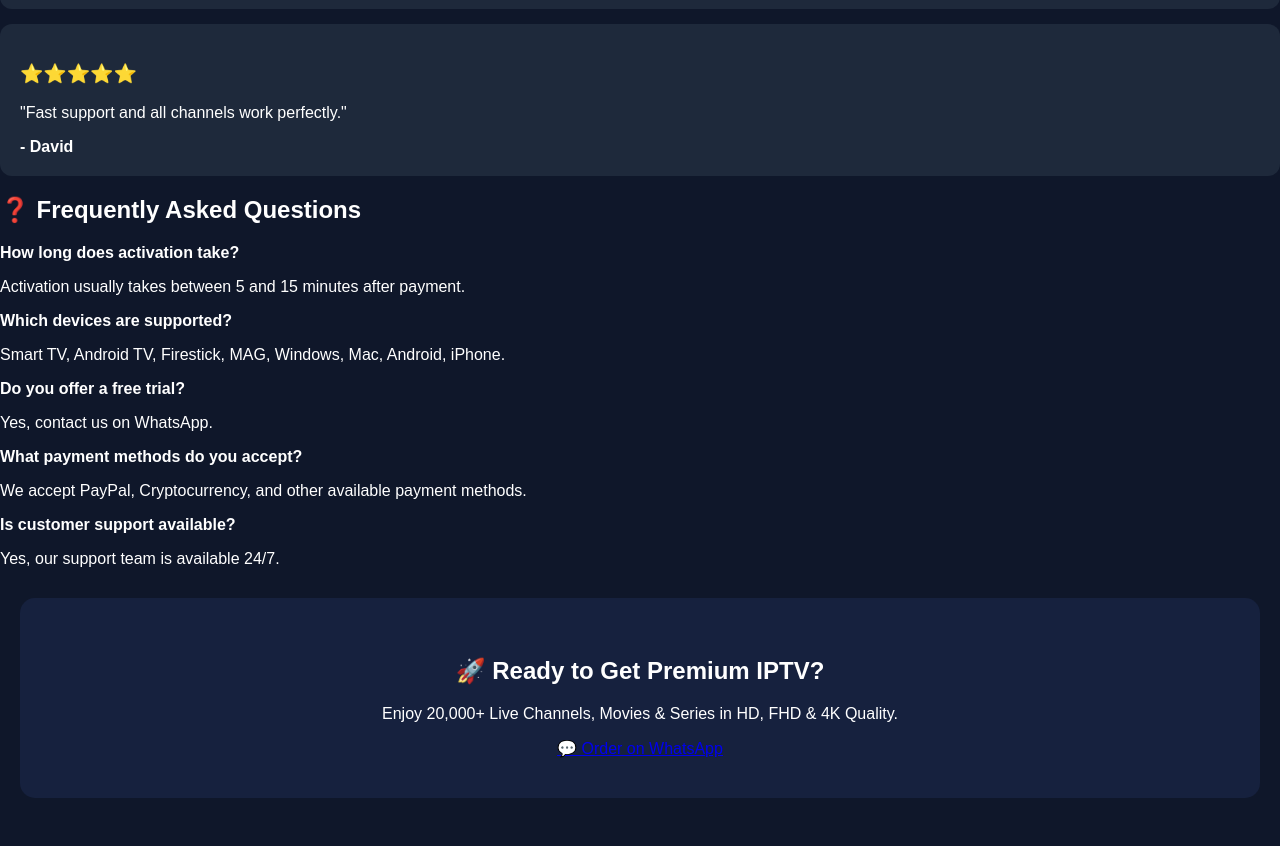
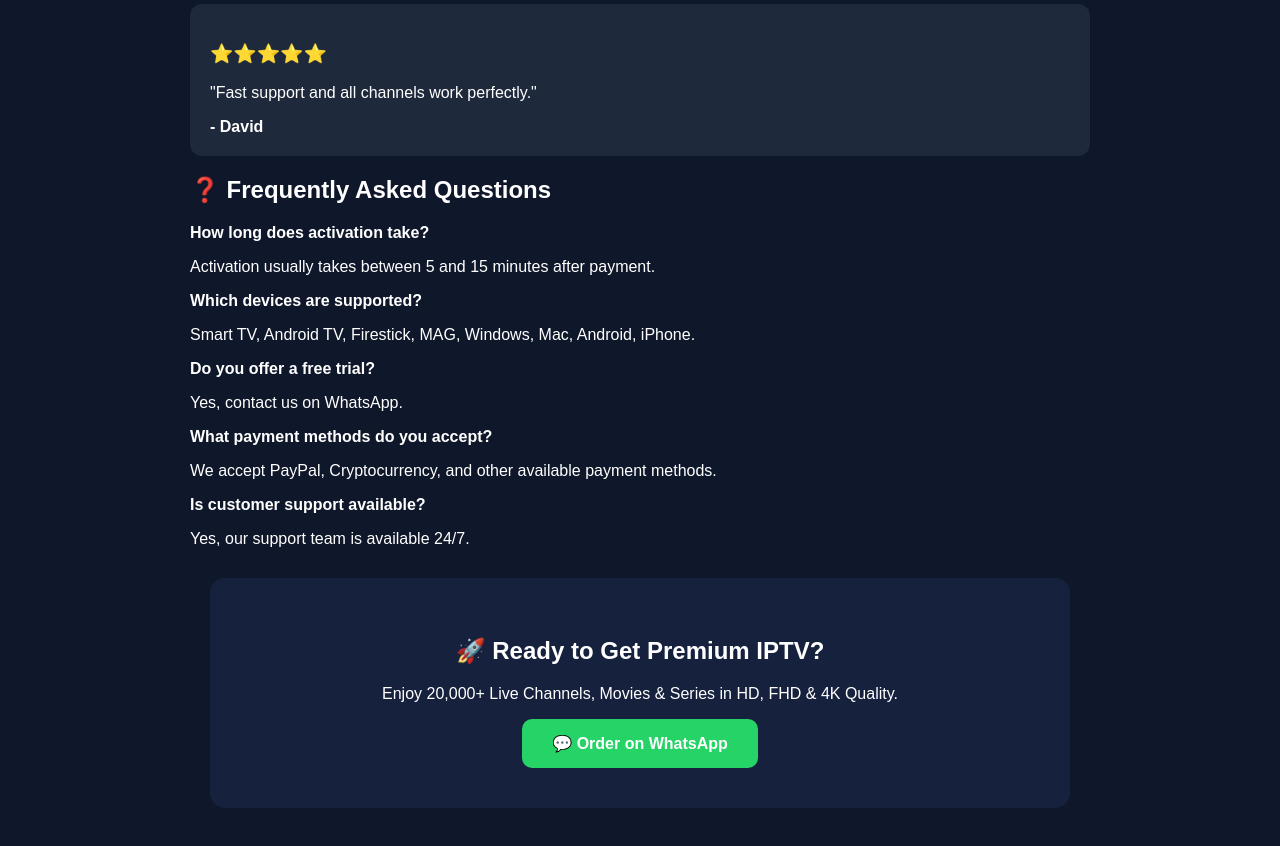
Before and after one commit to ouiamekhairouni87-oss/premium-iptv, a plain HTML site: page index.html in a window 1280 px wide. Shown: the part 1911-2757 px from the top of the page. Drawn offline with Linux system fonts and the light colour scheme.

Commit message:
Add files via upload

```diff
--- a/index.html
+++ b/index.html
@@ -6,14 +6,18 @@
 
 <title>Premium IPTV</title>
 
-<head>
-<meta charset="UTF-8">
-<meta name="viewport" content="width=device-width, initial-scale=1.0">
-<title>Premium IPTV</title>
+
 
 <style>
-
-/* كل أكواد CSS هنا */
+.btn{
+    display:inline-block;
+    background:#25D366;
+    color:#fff;
+    padding:15px 30px;
+    border-radius:10px;
+    text-decoration:none;
+    font-weight:bold;
+}
 
 .cta{
     text-align:center;
@@ -21,7 +25,8 @@
     background:#16213e;
     border-radius:15px;
     margin:30px 20px;
-}body{
+}
+body{
     margin:0;
     font-family:Arial,sans-serif;
     background:#0f172a;
@@ -99,10 +104,6 @@
 © 2026 Premium IPTV - Fast Delivery 24/7
 </footer>
 
-</div>
-
-</body>
-</html>
 <h2>Why Choose Us?</h2>
 
 <div class="plan">
```
